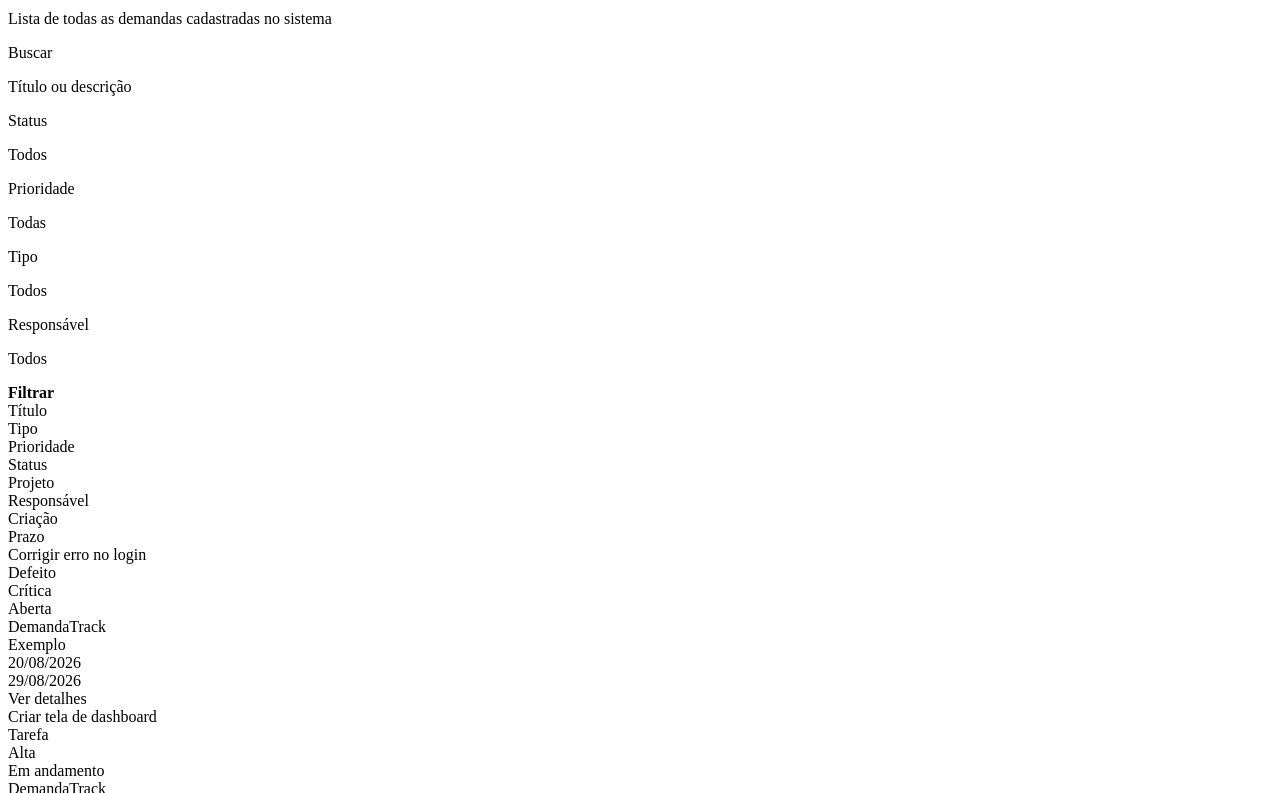
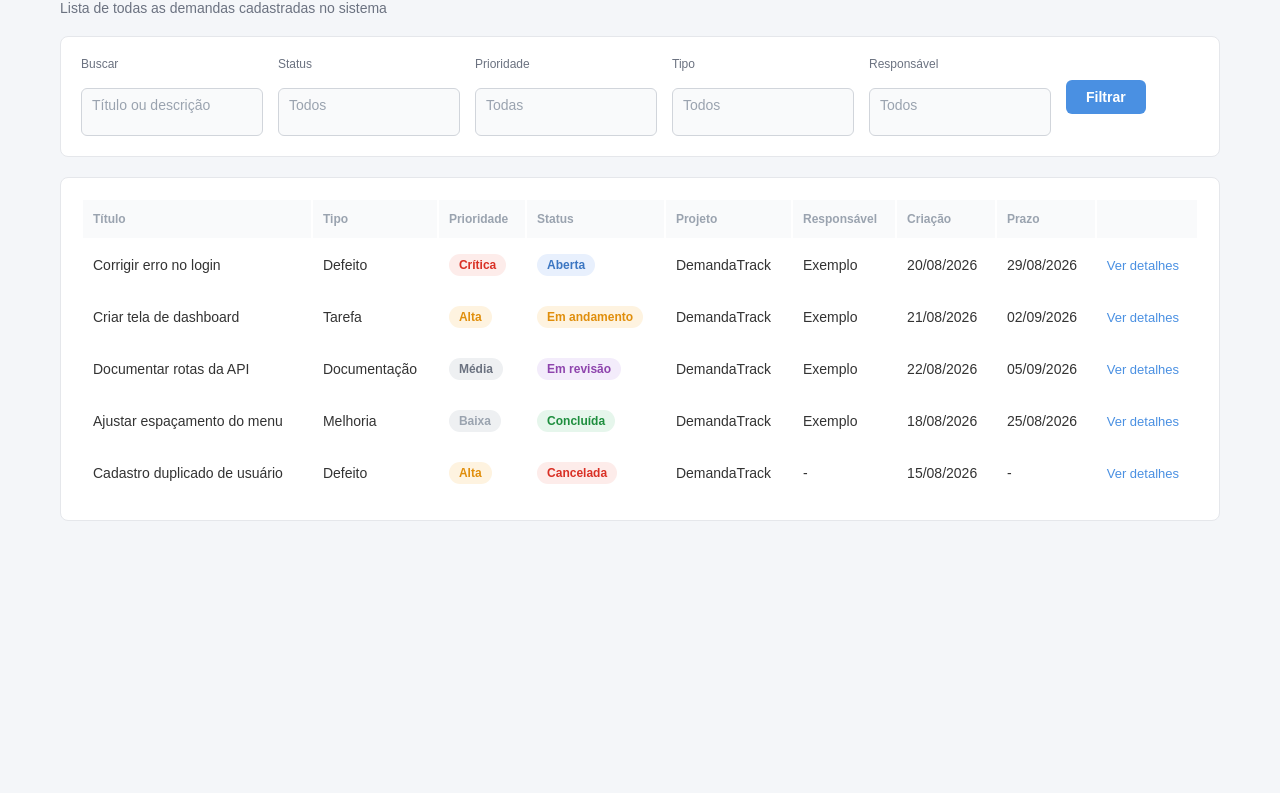
Before and after one commit to Nathan-Kenzo/PI-II-Time2, a plain HTML site: page pages/listagem.html in a window 1280 px wide. Shown: the part 150-943 px from the top of the page. After the commit the page ends 800 px from the top, so only its background shows below. Drawn offline with Linux system fonts and the light colour scheme; files that its build step writes are made by us from their sources.

Commit message:
correção listagem html

```diff
--- /dev/null
+++ b/css/listagem.css
@@ -0,0 +1,212 @@
+body {
+    font-family: Arial, Helvetica, sans-serif;
+    background-color: #f4f6f9;
+    margin: 0;
+    color: #333333;
+}
+
+
+/* ===== Cabeçalho / menu ===== */
+
+#cabecalho {
+    display: flex;
+    justify-content: space-between;
+    align-items: center;
+
+    background-color: #1c2b41;
+    padding: 15px 40px;
+}
+
+.logo {
+    color: white;
+    font-size: 20px;
+    font-weight: bold;
+}
+
+.logo-destaque {
+    color: #4a90e2;
+}
+
+.menu {
+    display: flex;
+    align-items: center;
+    gap: 25px;
+}
+
+.item-menu {
+    color: #cbd3dc;
+    font-size: 14px;
+    text-decoration: none;
+}
+
+.item-menu-ativo {
+    background-color: #4a90e2;
+    color: white;
+    padding: 8px 16px;
+    border-radius: 6px;
+}
+
+
+/* ===== Conteúdo da página ===== */
+
+.conteudo {
+    width: 1160px;
+    margin: 30px auto;
+    padding: 0 20px;
+}
+
+h1 {
+    color: #1c2b41;
+}
+
+.subtitulo {
+    color: #6b7280;
+    font-size: 14px;
+    margin-top: 0;
+}
+
+
+/* ===== Caixa de filtros ===== */
+
+.caixa-filtros {
+    display: flex;
+    flex-wrap: wrap;
+    align-items: center;
+    gap: 15px;
+
+    background-color: white;
+    border: 1px solid #e5e7eb;
+    border-radius: 8px;
+    padding: 20px;
+    margin-top: 20px;
+}
+
+.campo-filtro {
+    display: flex;
+    flex-direction: column;
+    gap: 5px;
+}
+
+.rotulo {
+    font-size: 12px;
+    color: #6b7280;
+    margin-top: 0;
+}
+
+.campo-simulado {
+    display: block;
+    width: 160px;
+    background-color: #f9fafb;
+    border: 1px solid #d1d5db;
+    border-radius: 6px;
+    padding: 8px 10px;
+}
+
+.placeholder {
+    color: #9aa3af;
+    font-size: 14px;
+    margin-top: 0;
+}
+
+.botao-filtrar {
+    display: block;
+    background-color: #4a90e2;
+    color: white;
+    border-radius: 6px;
+    padding: 9px 20px;
+    font-size: 14px;
+    text-align: center;
+}
+
+
+/* ===== Caixa e tabela de demandas ===== */
+
+.caixa-tabela {
+    background-color: white;
+    border: 1px solid #e5e7eb;
+    border-radius: 8px;
+    padding: 20px;
+    margin-top: 20px;
+}
+
+.tabela-demandas {
+    width: 100%;
+}
+
+.tabela-demandas th {
+    text-align: left;
+    font-size: 12px;
+    color: #9aa3af;
+    padding: 12px 10px;
+}
+
+.tabela-demandas td {
+    padding: 14px 10px;
+    font-size: 14px;
+}
+
+.linha-cabecalho {
+    background-color: #f9fafb;
+}
+
+.link-detalhes {
+    color: #4a90e2;
+    font-size: 13px;
+    text-decoration: none;
+}
+
+
+/* ===== Etiquetas de prioridade e status ===== */
+
+.etiqueta {
+    display: inline-block;
+    padding: 4px 10px;
+    border-radius: 12px;
+    font-size: 12px;
+    font-weight: bold;
+}
+
+.etiqueta-critica {
+    background-color: #fdecea;
+    color: #d93025;
+}
+
+.etiqueta-alta {
+    background-color: #fef3e0;
+    color: #e08e0b;
+}
+
+.etiqueta-media {
+    background-color: #eef0f2;
+    color: #6b7280;
+}
+
+.etiqueta-baixa {
+    background-color: #eef0f2;
+    color: #9aa3af;
+}
+
+.etiqueta-aberta {
+    background-color: #e8f0fd;
+    color: #3b76c2;
+}
+
+.etiqueta-andamento {
+    background-color: #fef3e0;
+    color: #e08e0b;
+}
+
+.etiqueta-revisao {
+    background-color: #f3ecfb;
+    color: #8e44ad;
+}
+
+.etiqueta-concluida {
+    background-color: #e6f6ec;
+    color: #1e8e3e;
+}
+
+.etiqueta-cancelada {
+    background-color: #fdecea;
+    color: #d93025;
+}
--- a/pages/listagem.html
+++ b/pages/listagem.html
@@ -8,7 +8,7 @@
 
     <title>DemandaTrack - Demandas</title>
 
-    <link rel="stylesheet" href="../css/listagem.css">
+    <link rel="stylesheet" href="listagem.css">
 
 </head>
 
@@ -85,77 +85,81 @@
 
         <div class="caixa-tabela">
 
-            <div class="linha linha-cabecalho">
-                <div class="celula celula-titulo">Título</div>
-                <div class="celula">Tipo</div>
-                <div class="celula">Prioridade</div>
-                <div class="celula">Status</div>
-                <div class="celula">Projeto</div>
-                <div class="celula">Responsável</div>
-                <div class="celula">Criação</div>
-                <div class="celula">Prazo</div>
-                <div class="celula celula-acao"></div>
-            </div>
+            <table class="tabela-demandas" border="0">
 
-            <div class="linha">
-                <div class="celula celula-titulo">Corrigir erro no login</div>
-                <div class="celula">Defeito</div>
-                <div class="celula"><div class="etiqueta etiqueta-critica">Crítica</div></div>
-                <div class="celula"><div class="etiqueta etiqueta-aberta">Aberta</div></div>
-                <div class="celula">DemandaTrack</div>
-                <div class="celula">Exemplo</div>
-                <div class="celula">20/08/2026</div>
-                <div class="celula">29/08/2026</div>
-                <div class="celula celula-acao"><div class="link-detalhes">Ver detalhes</div></div>
-            </div>
+                <tr class="linha-cabecalho">
+                    <th>Título</th>
+                    <th>Tipo</th>
+                    <th>Prioridade</th>
+                    <th>Status</th>
+                    <th>Projeto</th>
+                    <th>Responsável</th>
+                    <th>Criação</th>
+                    <th>Prazo</th>
+                    <th></th>
+                </tr>
 
-            <div class="linha">
-                <div class="celula celula-titulo">Criar tela de dashboard</div>
-                <div class="celula">Tarefa</div>
-                <div class="celula"><div class="etiqueta etiqueta-alta">Alta</div></div>
-                <div class="celula"><div class="etiqueta etiqueta-andamento">Em andamento</div></div>
-                <div class="celula">DemandaTrack</div>
-                <div class="celula">Exemplo</div>
-                <div class="celula">21/08/2026</div>
-                <div class="celula">02/09/2026</div>
-                <div class="celula celula-acao"><div class="link-detalhes">Ver detalhes</div></div>
-            </div>
+                <tr>
+                    <td>Corrigir erro no login</td>
+                    <td>Defeito</td>
+                    <td><div class="etiqueta etiqueta-critica">Crítica</div></td>
+                    <td><div class="etiqueta etiqueta-aberta">Aberta</div></td>
+                    <td>DemandaTrack</td>
+                    <td>Exemplo</td>
+                    <td>20/08/2026</td>
+                    <td>29/08/2026</td>
+                    <td><a href="#" class="link-detalhes">Ver detalhes</a></td>
+                </tr>
 
-            <div class="linha">
-                <div class="celula celula-titulo">Documentar rotas da API</div>
-                <div class="celula">Documentação</div>
-                <div class="celula"><div class="etiqueta etiqueta-media">Média</div></div>
-                <div class="celula"><div class="etiqueta etiqueta-revisao">Em revisão</div></div>
-                <div class="celula">DemandaTrack</div>
-                <div class="celula">Exemplo</div>
-                <div class="celula">22/08/2026</div>
-                <div class="celula">05/09/2026</div>
-                <div class="celula celula-acao"><div class="link-detalhes">Ver detalhes</div></div>
-            </div>
+                <tr>
+                    <td>Criar tela de dashboard</td>
+                    <td>Tarefa</td>
+                    <td><div class="etiqueta etiqueta-alta">Alta</div></td>
+                    <td><div class="etiqueta etiqueta-andamento">Em andamento</div></td>
+                    <td>DemandaTrack</td>
+                    <td>Exemplo</td>
+                    <td>21/08/2026</td>
+                    <td>02/09/2026</td>
+                    <td><a href="#" class="link-detalhes">Ver detalhes</a></td>
+                </tr>
 
-            <div class="linha">
-                <div class="celula celula-titulo">Ajustar espaçamento do menu</div>
-                <div class="celula">Melhoria</div>
-                <div class="celula"><div class="etiqueta etiqueta-baixa">Baixa</div></div>
-                <div class="celula"><div class="etiqueta etiqueta-concluida">Concluída</div></div>
-                <div class="celula">DemandaTrack</div>
-                <div class="celula">Exemplo</div>
-                <div class="celula">18/08/2026</div>
-                <div class="celula">25/08/2026</div>
-                <div class="celula celula-acao"><div class="link-detalhes">Ver detalhes</div></div>
-            </div>
+                <tr>
+                    <td>Documentar rotas da API</td>
+                    <td>Documentação</td>
+                    <td><div class="etiqueta etiqueta-media">Média</div></td>
+                    <td><div class="etiqueta etiqueta-revisao">Em revisão</div></td>
+                    <td>DemandaTrack</td>
+                    <td>Exemplo</td>
+                    <td>22/08/2026</td>
+                    <td>05/09/2026</td>
+                    <td><a href="#" class="link-detalhes">Ver detalhes</a></td>
+                </tr>
 
-            <div class="linha">
-                <div class="celula celula-titulo">Cadastro duplicado de usuário</div>
-                <div class="celula">Defeito</div>
-                <div class="celula"><div class="etiqueta etiqueta-alta">Alta</div></div>
-                <div class="celula"><div class="etiqueta etiqueta-cancelada">Cancelada</div></div>
-                <div class="celula">DemandaTrack</div>
-                <div class="celula">Exemplo</div>
-                <div class="celula">15/08/2026</div>
-                <div class="celula">-</div>
-                <div class="celula celula-acao"><div class="link-detalhes">Ver detalhes</div></div>
-            </div>
+                <tr>
+                    <td>Ajustar espaçamento do menu</td>
+                    <td>Melhoria</td>
+                    <td><div class="etiqueta etiqueta-baixa">Baixa</div></td>
+                    <td><div class="etiqueta etiqueta-concluida">Concluída</div></td>
+                    <td>DemandaTrack</td>
+                    <td>Exemplo</td>
+                    <td>18/08/2026</td>
+                    <td>25/08/2026</td>
+                    <td><a href="#" class="link-detalhes">Ver detalhes</a></td>
+                </tr>
+
+                <tr>
+                    <td>Cadastro duplicado de usuário</td>
+                    <td>Defeito</td>
+                    <td><div class="etiqueta etiqueta-alta">Alta</div></td>
+                    <td><div class="etiqueta etiqueta-cancelada">Cancelada</div></td>
+                    <td>DemandaTrack</td>
+                    <td>-</td>
+                    <td>15/08/2026</td>
+                    <td>-</td>
+                    <td><a href="#" class="link-detalhes">Ver detalhes</a></td>
+                </tr>
+
+            </table>
 
         </div>
 
```
